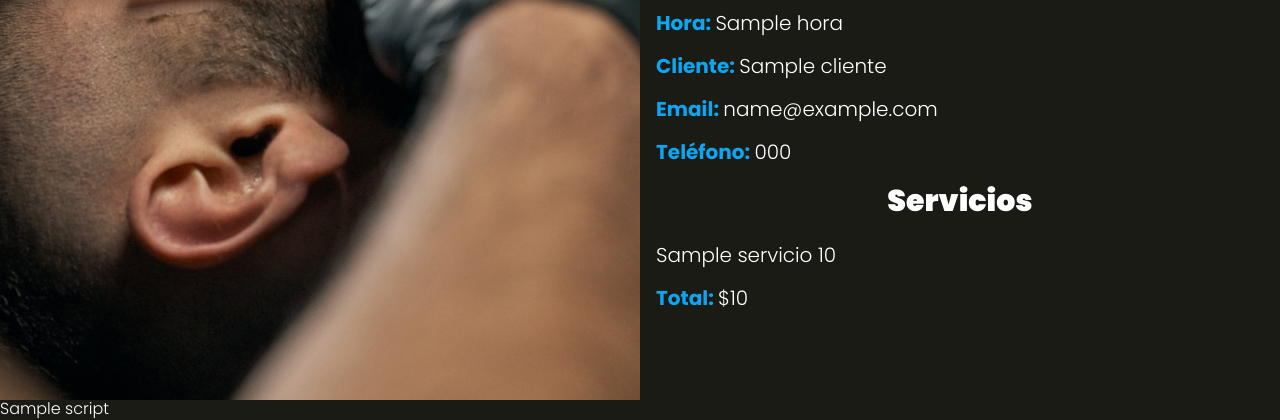
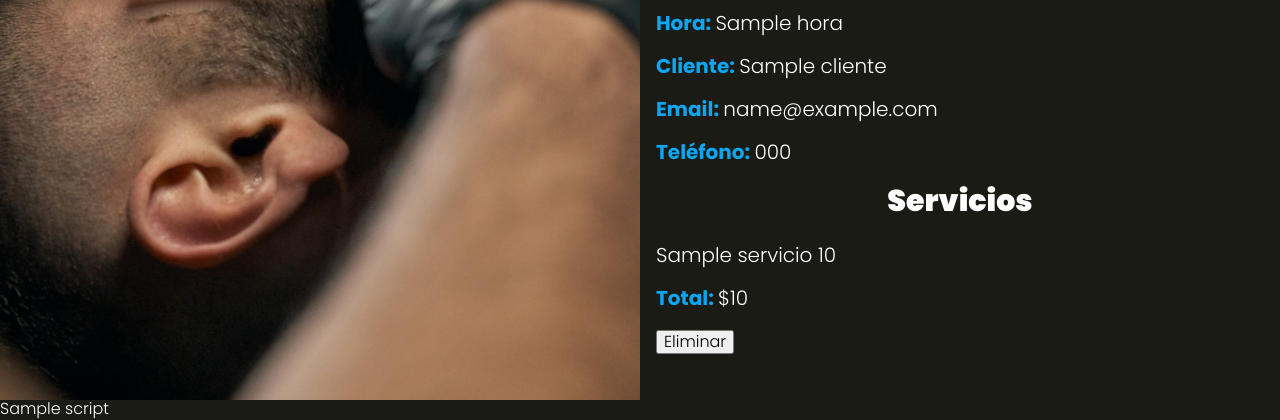
Before and after one commit to marianonahuelsamsam/appsalon, a PHP site: the page made by views/admin/index.php in a window 1280 px wide. Shown: the part 493-913 px from the top of the page. Run offline with PHP 8.4, Linux system fonts and the light colour scheme; the template is opened without the code that fills it: most values are stand-ins (such as "Sample title", 1, 10 or a date in 2020).

Commit message:
views/admin/index.php: se agregó el botón para eliminar citas.

```diff
--- a/views/admin/index.php
+++ b/views/admin/index.php
@@ -73,6 +73,12 @@
 
                 if(esUltimo($registroActual, $registroSiguiente)) : ?>
                     <p class="total"> Total: <span><?php echo "$" . $precioTotal; ?></span> </p>
+
+                    <form action="/api/eliminar" method="POST">
+                        <input type="hidden" name="id" value="<?php echo $cita->id ?>">
+
+                        <input type="submit" class="boton-eliminar" value="Eliminar">
+                    </form>
                 <?php endif; ?>
         <?php endforeach; // Fin de Foreach?>
     </ul>
```
